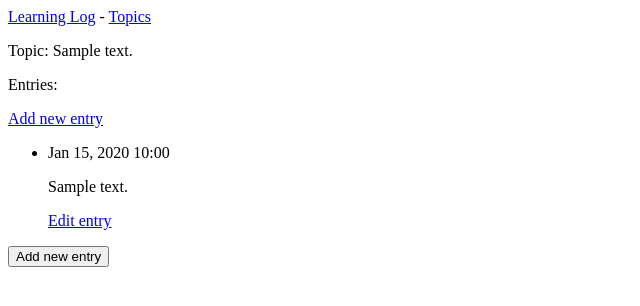
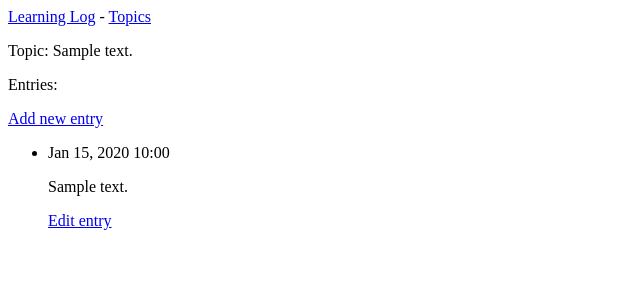
Before and after one commit to arthurpc02/Learning-Log, a Django app: page /topics/1/ in a window 1280 px wide. Shown: the top 306 px of the page, without its empty margins (0-640 px from the left). Run offline with Django 5.2, Linux system fonts and the light colour scheme; tables that the repository leaves empty hold one stand-in row (values such as "Sample post").

Commit message:
removes the obsolete new entry button.

```diff
--- a/learning_logs/templates/learning_logs/topic.html
+++ b/learning_logs/templates/learning_logs/topic.html
@@ -19,8 +19,5 @@
   <li>There are no entries for this topic yet.</li>
   {% endfor %}
 </ul>
-<form action="{% url 'learning_logs:new_entry' topic.id %}" method="GET">
-  <button name="b_add_entry">Add new entry</button>
-</form>
 
 {% endblock content %}
```
